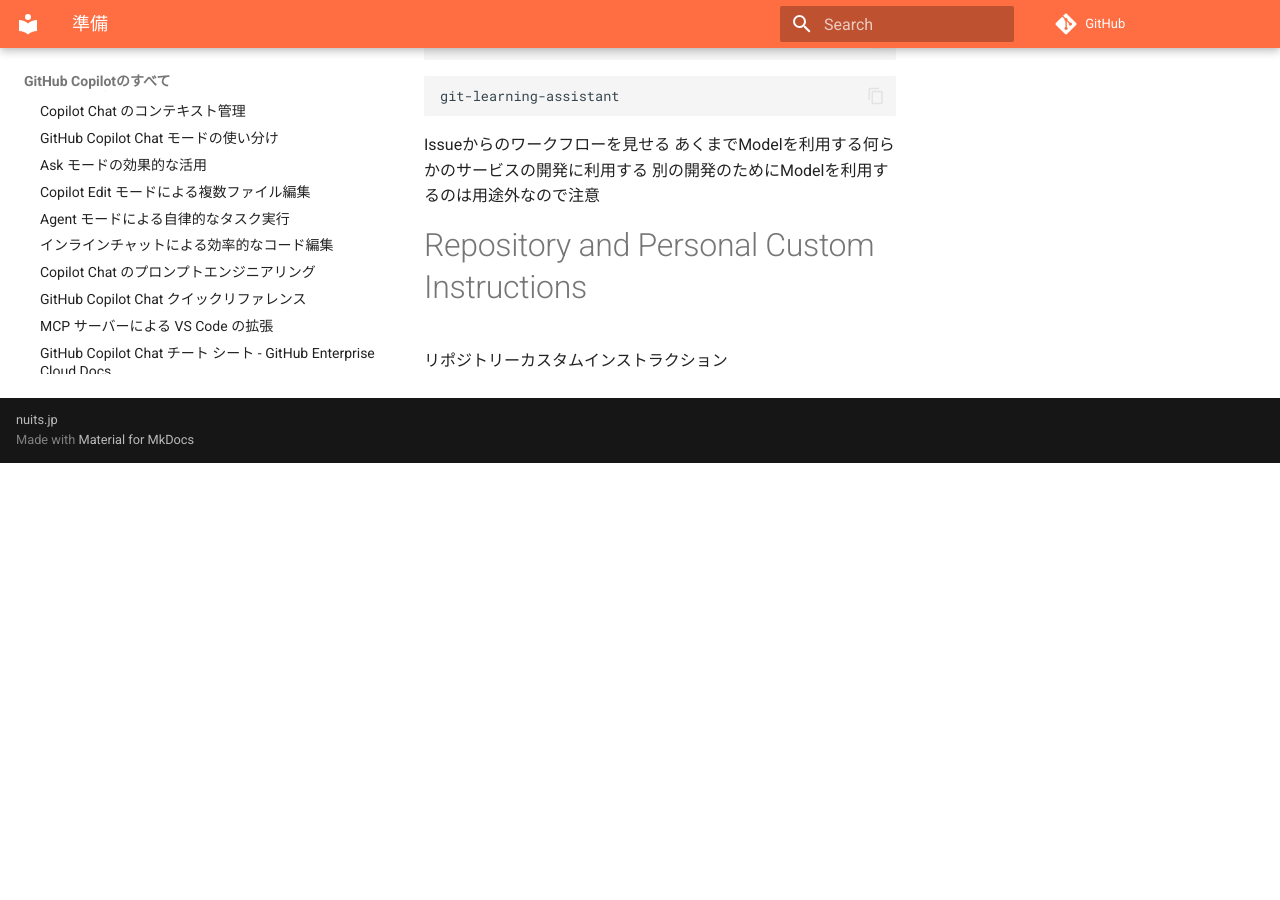
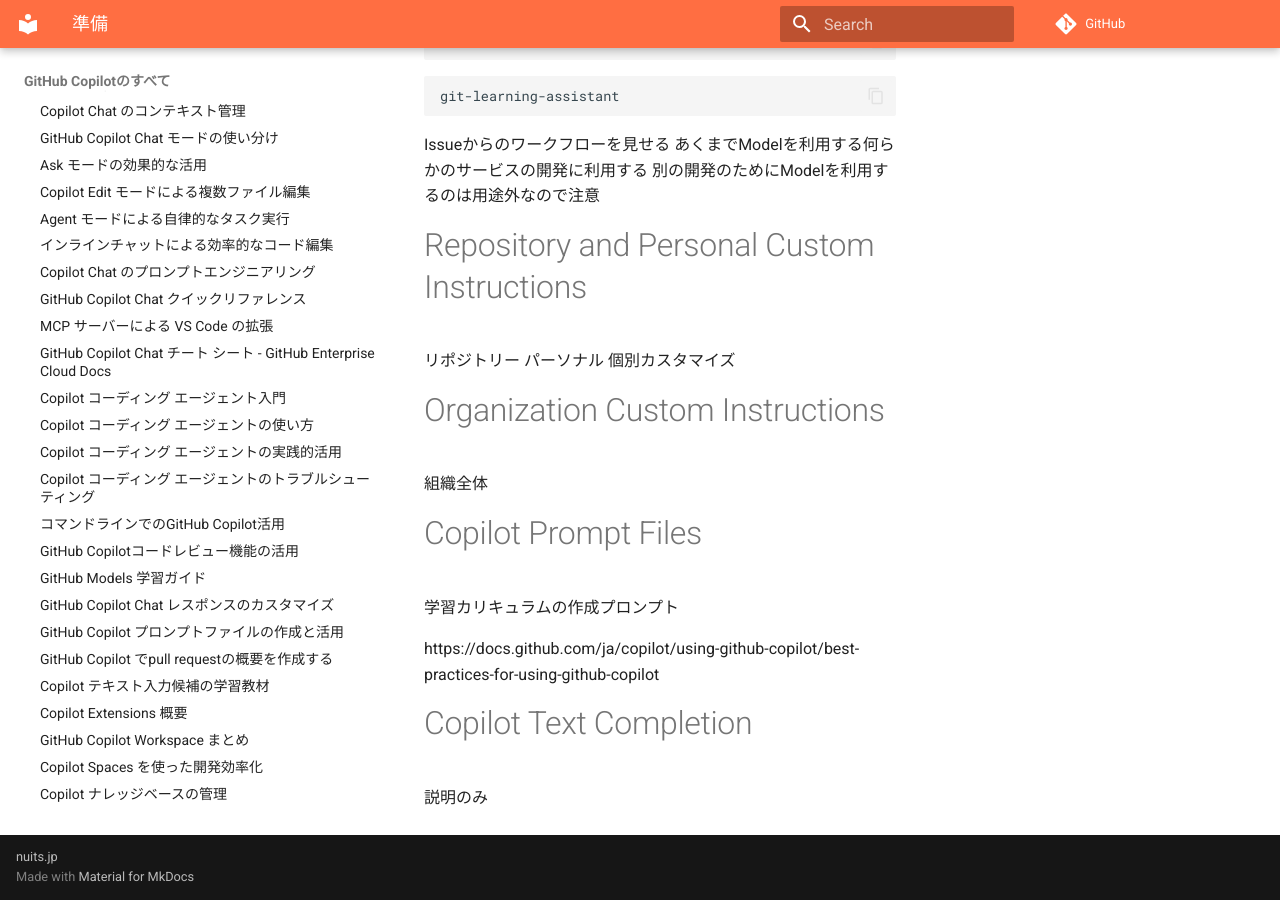
Before and after one commit to nuitsjp/all-of-github-copilot, an MkDocs documentation site: the page built from docs/MEMO.md, in a window 1280 px wide and 900 px high, scrolled down 1652 px. Built offline with MkDocs 1.6.1 and Material for MkDocs 9.7.7, drawn with Linux system fonts in a browser that asks for light colours; comment, search, counter and statistics services are not loaded; before the commit the page ends 2115 px from its top, so only the background shows below that.

Commit message:
Copilotのコードレビューセクションを追加し、MEMO.mdにカスタムインストラクションを更新

```diff
--- a/docs/MEMO.md
+++ b/docs/MEMO.md
@@ -71,4 +71,22 @@ Issueからのワークフローを見せる
 
 # Repository and Personal Custom Instructions
 
-リポジトリーカスタムインストラクション
+リポジトリー
+パーソナル
+個別カスタマイズ
+
+# Organization Custom Instructions
+
+組織全体
+
+# Copilot Prompt Files
+
+学習カリキュラムの作成プロンプト
+
+https://docs.github.com/ja/copilot/using-github-copilot/best-practices-for-using-github-copilot
+
+
+
+# Copilot Text Completion
+
+説明のみ
```
Also changed, not shown: .github/copilot-instructions.md, .github/instructions/cs.instructions.md.
